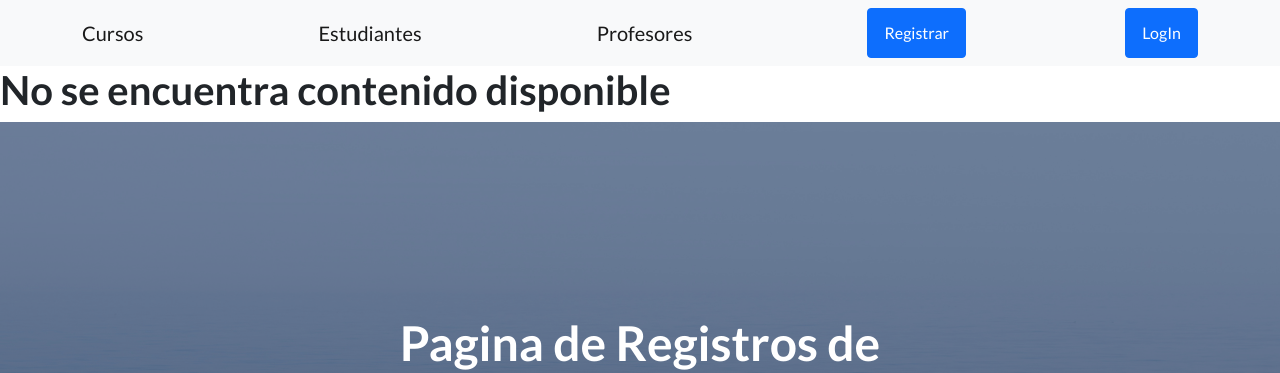
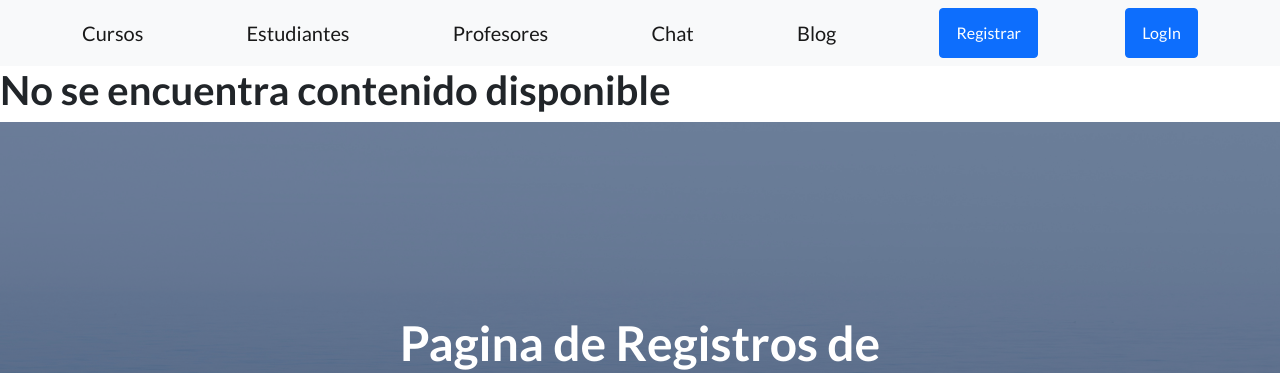
Before and after one commit to Adamelys/Tercera_pre_entregaDiaz, a Django app: page /coder/profesores in a window 1280 px wide. Shown: the top 373 px of the page. Run offline with Django 4.2, Linux system fonts and the light colour scheme; some libraries are stand-ins or nearby versions.

Commit message:
crear blog

```diff
--- a/chat/urls.py
+++ b/chat/urls.py
@@ -4,4 +4,5 @@ from django.contrib import admin
 
 urlpatterns = [
     path('chat/', chatusers, name="chatusers"),
+    path('blog/', blog, name="blog"),
 ]
--- a/chat/views.py
+++ b/chat/views.py
@@ -40,3 +40,6 @@ def consulta_chat(request):
         }
 
     return render(request,"AppEntrega/chat.html",context=context)
+
+def blog(request):
+    return render(request, "base.html")
--- a/templates/base.html
+++ b/templates/base.html
@@ -23,7 +23,8 @@
                 <a class="navbar-brand" href="{% url 'AppCoderCursos' %}">Cursos</a>
                 <a class="navbar-brand" href="{% url 'AppCoderEstudiantes' %}">Estudiantes</a>
                 <a class="navbar-brand" href="{% url 'AppCoderProfesores' %}">Profesores</a>
-
+                <a class="navbar-brand" href="{% url 'chatusers' %}">Chat</a>
+                <a class="navbar-brand" href="{% url 'blog' %}">Blog</a>
                 {% if user.is_authenticated %}
                     <img src="{{ user.avatar.imagen.url }}" alt = "Usuario" height="30 px">
                     <a class="btn btn-primary" href="{% url 'accountlogout' %}">LogOut</a>
```
